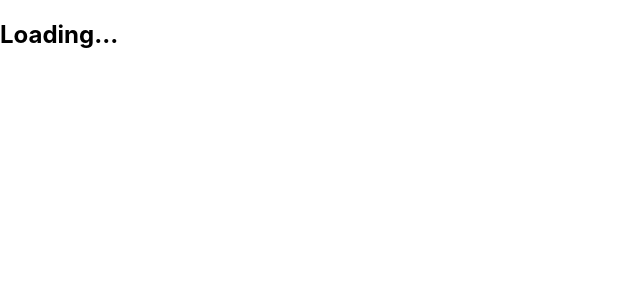
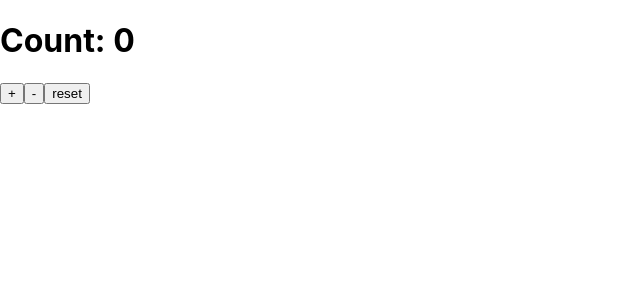
Before and after one commit to QobilovSardor/React-lesson, a React (Create React App) app: page / in a window 1280 px wide. Shown: the top 300 px of the page, without its empty margins (0-640 px from the left). Built offline with nearby package versions, Linux system fonts and the light colour scheme.

Commit message:
amaliyot counter yasash

```diff
--- a/src/App.js
+++ b/src/App.js
@@ -2,6 +2,7 @@ import './App.css';
 import Amaliyot from './Amaliyot';
 import Book from './Book';
 import Loader from "./Loader";
+import ClassConstructor from "./ClassConstructor";
 
 function App(props) {
   return props.loading ? (
@@ -13,7 +14,8 @@ function App(props) {
       </Book>
       <Book name='React for beginers' year='2022' price='100' />
       <Book name='Vue for beginers' year='2023' price='150' />
-    </div>
+    </div>,
+    <ClassConstructor />
   )
 }
 
--- /dev/null
+++ b/src/ClassConstructor.js
@@ -0,0 +1,38 @@
+import { Component } from "react";
+
+class ComponentLesson extends Component {
+  constructor(props) {
+    super(props)
+    this.state = {
+      count: 0
+    }
+  }
+
+  // plusCount = () => {
+  //   this.setState({count: this.state.count + 1})
+  // }
+
+  // minusCount = () => {
+  //   this.setState({count: this.state.count - 1})
+  // }
+
+  // resetCount = () => {
+  //   this.setState({count: this.state.count = 0})
+  // }
+
+  hendelClick = (val) => {
+    this.setState({count: val})
+  }
+
+  render() {
+    return (
+      <div>
+        <h1>Count: {this.state.count}</h1>
+        <button onClick={() => this.hendelClick(this.state.count + 1)}>+</button>
+        <button onClick={() => this.hendelClick(this.state.count - 1)}>-</button>
+        <button onClick={() => this.hendelClick(0)}>reset</button>
+      </div>
+    )
+  }
+}
+export default ComponentLesson
--- a/src/index.js
+++ b/src/index.js
@@ -4,7 +4,7 @@ import './index.css';
 import App from './App';
 
 const root = ReactDOM.createRoot(document.getElementById('root'));
-const isLoading = true
+const isLoading = false
 root.render(
   <React.StrictMode>
     <App loading={isLoading} />
```
